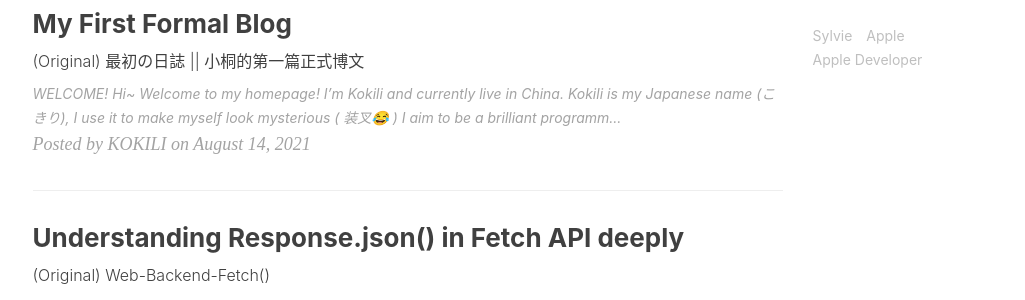
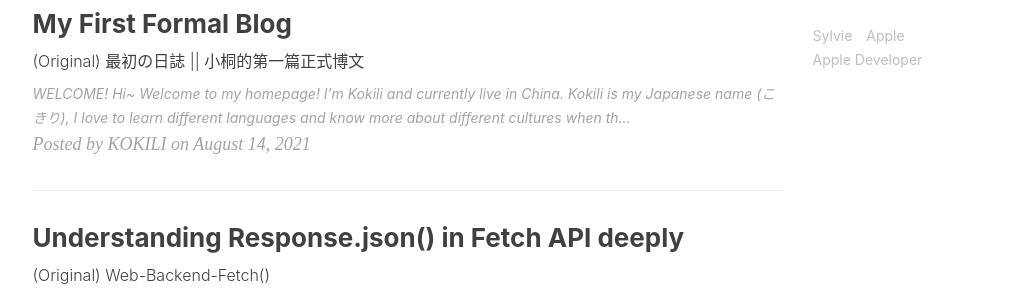
Before and after one commit to kkkokili/kkkokili.github.io, a Jekyll site: the page built from index.html, in a window 1280 px wide and 900 px high, scrolled down 1117 px. Shown: the part 175-475 px from the top of the window, without its empty margins (135-1160 px from the left). Built offline with Jekyll 4.4.1, drawn with Linux system fonts in a browser that asks for light colours; nearby versions of some CDN libraries; the list of posts is cut into pages by our own code; comment, search, counter and statistics services are not loaded.

Commit message:
Update 2021-08-14-My-First-Blog.md

```diff
--- a/_posts/2021-08-14-My-First-Blog.md
+++ b/_posts/2021-08-14-My-First-Blog.md
@@ -16,19 +16,13 @@
 
 Hi~ Welcome to my homepage!
 
-I'm Kokili and currently live in China.
+I'm Kokili and currently live in China. Kokili is my Japanese name (こきり), I love to learn different languages and know more about different cultures when there's spare time. I acquire the language proficiency in Chinese, English and Japanese. And hope to learn more languages in the future. Photography is my another pleasure ( 👉 [Check out My Gallery Here](link))
 
-Kokili is my Japanese name (こきり), I use it to make myself look mysterious ( ~~装叉~~😂 )
-
-I aim to be a brilliant programmer and I will polish my skills all the way when I'm alive (??😂).
-
-Photography is one of my pleasure ( 👉 [Check out My Gallery Here](link)), yeah, I guess it's one of my hobbies.
-
-And I'm willing to learn different languages when there's spare time, also insterested in different cultures. If you are willing to tell me more about your culture, just send me an email. I have already pricked my ear up! :P
-
-I acquire the language proficiency in Chinese, English and Japanese. And hope to learn more languages in the next year.
+I aim to be a brilliant programmer and I will polish my programming skills all the way as a developer. Please check out some of my portfolio projects which show my proficiency in Python, SQL, Spark SQL, Mongo DB, Git,H TML5, CSS, Bootstrap, JavaScript, jQuery, Node.JS, Express, React, Pug, ejs, Markdown and other web technologies 😊!
 
 This web is built upon [Git pages](https://pages.github.com/) and the framework of [Jekyll](https://www.jekyll.com.cn/), you can check it out in my github. If you have any question, leave me messages!
 
+If you are willing to tell me more about your culture, just send me an email. I have already pricked my ear up! :P
+
 — 小桐❤<br><br>
 — 14/08/2021
```
